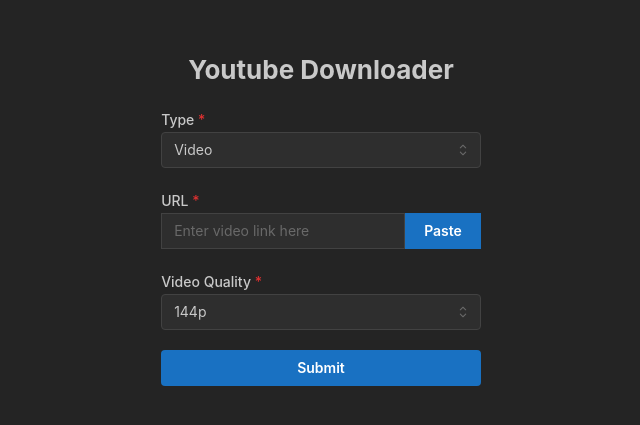
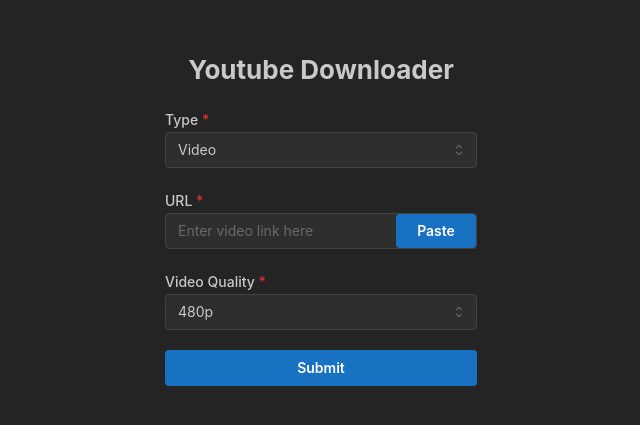
Before and after one commit to Scrappyz/Media-Downloader, a React app in the folder frontend/: page / in a window 1280 px wide. Shown: the part 181-606 px from the top of the page, without its empty margins (319-959 px from the left). Built offline with nearby package versions, Linux system fonts and the light colour scheme; the HTML template or start-up script is replaced by a standard one.

Commit message:
Fixed form error

```diff
--- a/frontend/src/App.tsx
+++ b/frontend/src/App.tsx
@@ -1,5 +1,5 @@
 import React, { useState } from 'react';
-import { MantineProvider, Button, Flex, NativeSelect, TextInput, Group, Text, Title } from '@mantine/core';
+import { MantineProvider, Button, Flex, NativeSelect, TextInput, Group, Text, Title, Input } from '@mantine/core';
 
 import { api } from './globals';
 import { useForm } from '@mantine/form';
@@ -19,6 +19,28 @@ function App() {
     requestId: string
   };
 
+  const form = useForm({
+    mode: 'controlled',
+    initialValues: {
+      type: "Video",
+      url: "",
+      videoQuality: "480p",
+      audioCodec: "m4a"
+    },
+    validate: {
+      url: (value) => {
+        try {
+          new URL(value);
+          return null;
+        } catch (error) {
+          return "Invalid URL";
+        }
+      }
+    }
+  });
+
+  type FormValues = typeof form.values;
+
   const mediaTypes: string[] = ["Video", "Video Only", "Audio Only"];
   const videoQualities: string[] = ["144p", "240p", "360p", "480p", "720p", "1080p", "2160p"];
   const audioCodecs: string[] = ["mp3", "m4a", "wav", "flac"];
@@ -29,20 +51,8 @@ function App() {
     ["Audio Only", "audio_only"]
   ]);
 
-  const [mediaType, setMediaType] = useState(mediaTypes[0]);
-  const [url, setUrl] = useState("");
-
-  const isVideo: boolean = (mediaType === "Video" || mediaType === "Video Only");
-
-  const form = useForm({
-    mode: 'uncontrolled',
-    initialValues: {
-      type: "Video",
-      url: "",
-      videoQuality: "480p",
-      audioCodec: "m4a"
-    }
-  });
+  const type = form.getValues().type;
+  const isVideo: boolean = (type === "Video" || type === "Video Only");
 
   const getClipboardText = async(): Promise<string> => {
     try {
@@ -56,24 +66,21 @@ function App() {
   const handleTypeChange = (e) => {
     const val = e.target.value;
     form.setFieldValue("type", val);
-    setMediaType(val);
   }
 
   const handleUrlChange = (e) => {
     const val = e.target.value;
-    // form.setFieldValue("url", val);
-    setUrl(val);
+    form.setFieldValue("url", val);
   }
 
   const handlePaste = () => {
     getClipboardText().then(res => {
       console.log("Clipboard:", res);
       form.setFieldValue("url", res);
-      setUrl(res);
     })
   }
 
-  const transformRequest = (values: any): DownloadRequest => {
+  const transformRequest = (values: FormValues): DownloadRequest => {
     const request: DownloadRequest = {
       requestType: mediaTypeMap.get(values.type),
       url: values.url
@@ -88,7 +95,7 @@ function App() {
     return request;
   }
 
-  const makeDownloadRequest = async (values): Promise<any> => {
+  const makeDownloadRequest = async (values: FormValues): Promise<any> => {
     const request: DownloadRequest = transformRequest(values);
 
     try {
@@ -114,9 +121,10 @@ function App() {
 
   const handleSubmit = (values) => {
     console.log("Values:", values);
-    makeDownloadRequest(values).then(res => {
-      console.log(res);
-    })
+    console.log("Request:", transformRequest(values));
+    // makeDownloadRequest(values).then(res => {
+    //   console.log(res);
+    // })
   }
 
   return (
@@ -125,22 +133,27 @@ function App() {
         <Title order={2}>Youtube Downloader</Title>
         <form onSubmit={form.onSubmit((values) => handleSubmit(values))}>
           <Flex direction="column" rowGap="lg">
-            <NativeSelect label='Type' withAsterisk key={form.key("type")} value={mediaType} data={mediaTypes} onChange={handleTypeChange} />
-            <Group gap="0">
-              <TextInput label='URL' withAsterisk key={form.key("url")} value={url} placeholder='Enter video link here' radius="0" onChange={handleUrlChange} />
-              <Button mt='25px' onClick={handlePaste} radius="0">Paste</Button>
+            <NativeSelect {...form.getInputProps('type')} label='Type' withAsterisk key={form.key("type")} data={mediaTypes} />
+            <Group gap="0" align='flex-end'>
+              <TextInput {...form.getInputProps('url')}
+                label='URL' withAsterisk key={form.key("url")}
+                placeholder='Enter video link here'
+                rightSection={
+                  <Button onClick={handlePaste} h='100%' w='100%' p={0} m={0}>Paste</Button>
+                }
+                rightSectionWidth={80}
+              />
             </Group>
             {
               isVideo ? (
-                <NativeSelect label='Video Quality' withAsterisk key={form.key("videoQuality")} data={videoQualities} />
+                <NativeSelect {...form.getInputProps('videoQuality')} label='Video Quality' withAsterisk key={form.key("videoQuality")} data={videoQualities} />
               ) : (
-                <NativeSelect label='Audio Codec' withAsterisk key={form.key("audioCodec")} data={audioCodecs} />
+                <NativeSelect {...form.getInputProps('audioCodec')} label='Audio Codec' withAsterisk key={form.key("audioCodec")} data={audioCodecs} />
               )
             }
             <Button type='submit'>Submit</Button>
           </Flex>
         </form>
-        {/* <Button onClick={() => console.log(form.getValues())}>Display Values</Button> */}
       </Flex>
     </MantineProvider>
   );
```
Also changed, not shown: 1 other file (tests, documents, lock files or other folders).
